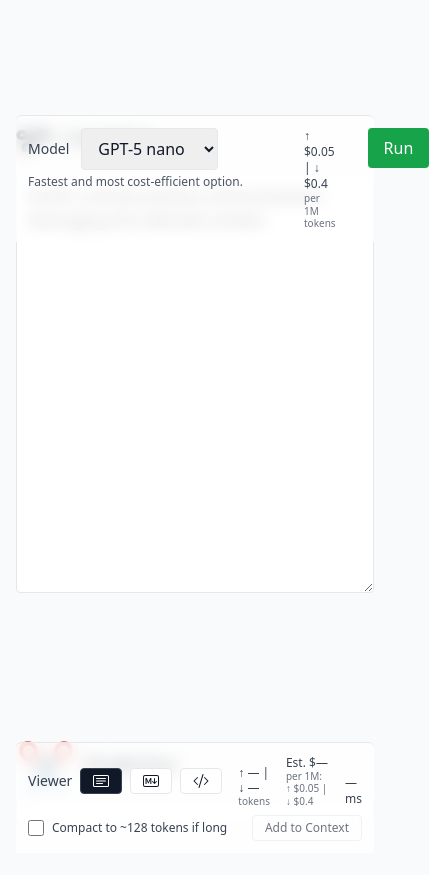
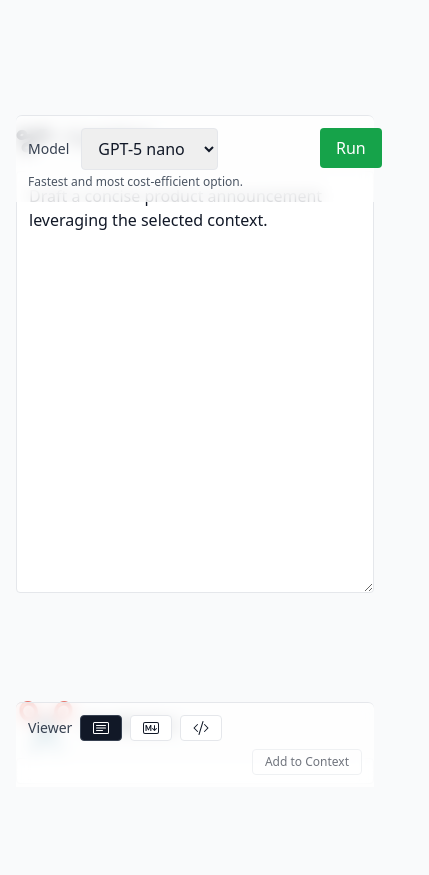
Before and after one commit to aji-ai/js-scissors, a Next.js app: page / in a window 390 px wide. Shown: the part 1040-1915 px from the top of the page, 429 px wide, since content can reach past the window. Built offline with nearby package versions, Linux system fonts and the light colour scheme.

Commit message:
Tried to adjust responsive a teense

```diff
--- a/components/CognitionColumn.tsx
+++ b/components/CognitionColumn.tsx
@@ -63,7 +63,7 @@ export function CognitionColumn({
           </div>
 
           {/* Column: in/out pricing */}
-          <div className="flex flex-col leading-tight">
+          <div className="hidden lg:flex flex-col leading-tight">
             <span className="text-xs text-gray-700 tabular-nums">
               {price?.input != null || price?.output != null
                 ? `↑ ${price?.input != null ? `$${price.input}` : "—"} | ↓ ${
--- a/components/ContextColumn.tsx
+++ b/components/ContextColumn.tsx
@@ -60,7 +60,7 @@ export function ContextColumn({
       <h2 className="text-lg font-semibold mb-2">
         <span className="text-5xl align-middle mr-1">✁</span> Context
       </h2>
-      <div className="grid grid-cols-1 md:grid-cols-2 gap-3 pb-24">
+      <div className="grid grid-cols-1 xl:grid-cols-2 gap-3 pb-24">
         {chunks.map((chunk) => {
           const checked = selectedChunkIds.has(chunk.id);
           const highlight = highlightedChunkIds?.has(chunk.id);
--- a/components/PredictionColumn.tsx
+++ b/components/PredictionColumn.tsx
@@ -156,8 +156,7 @@ export function PredictionColumn({
               </svg>
             </button>
           </div>
-          <div className="flex-1" />
-          <div className="flex items-end gap-4">
+          <div className="ml-auto hidden xl:flex items-center gap-2">
             <div className="flex flex-col leading-tight text-xs text-gray-700 dark:text-gray-300 tabular-nums">
               <span>
                 ↑ {inputTokensText} | ↓ {outputTokensText}
@@ -172,7 +171,7 @@ export function PredictionColumn({
           </div>
         </div>
         <div className="mt-2 flex items-center gap-3">
-          <label className="flex items-center gap-2 text-xs text-gray-700 dark:text-gray-300">
+          <label className="hidden lg:flex items-center gap-2 text-xs text-gray-700 dark:text-gray-300">
             <input
               type="checkbox"
               className="h-4 w-4"
```
